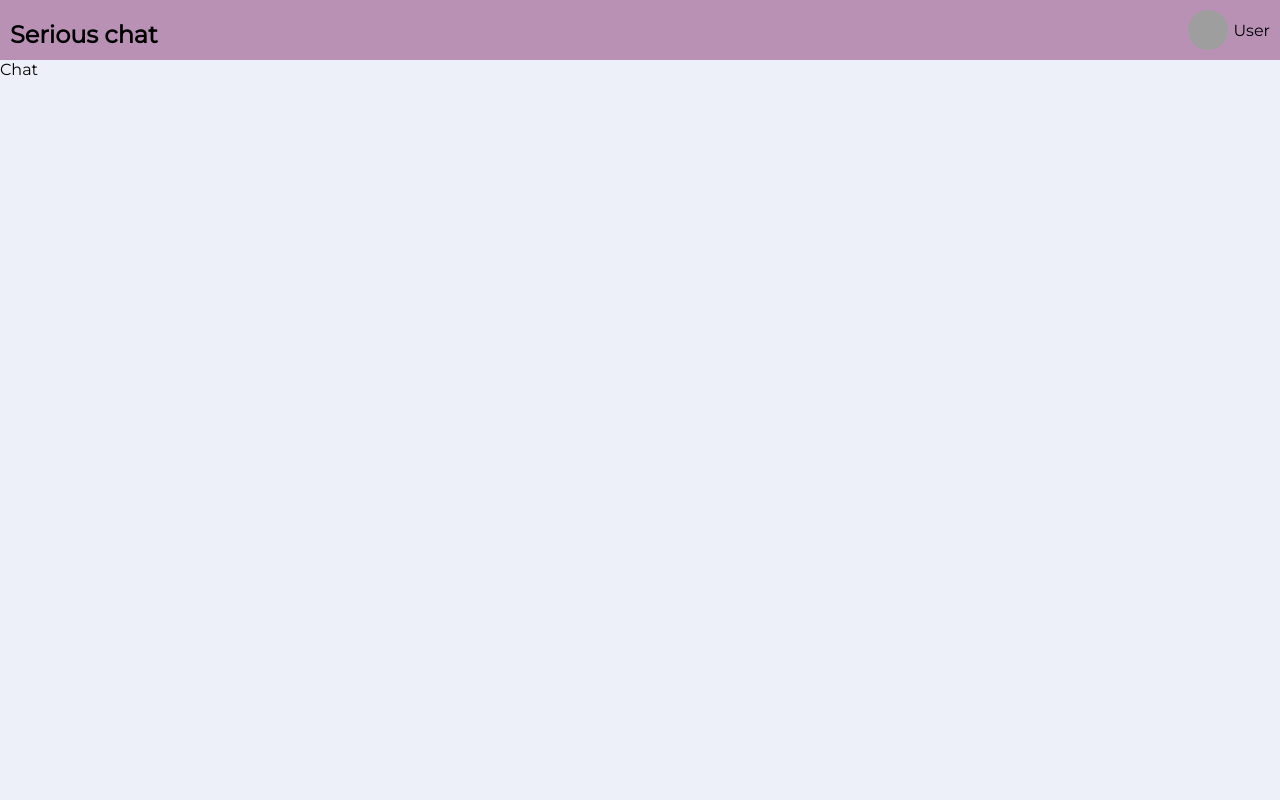
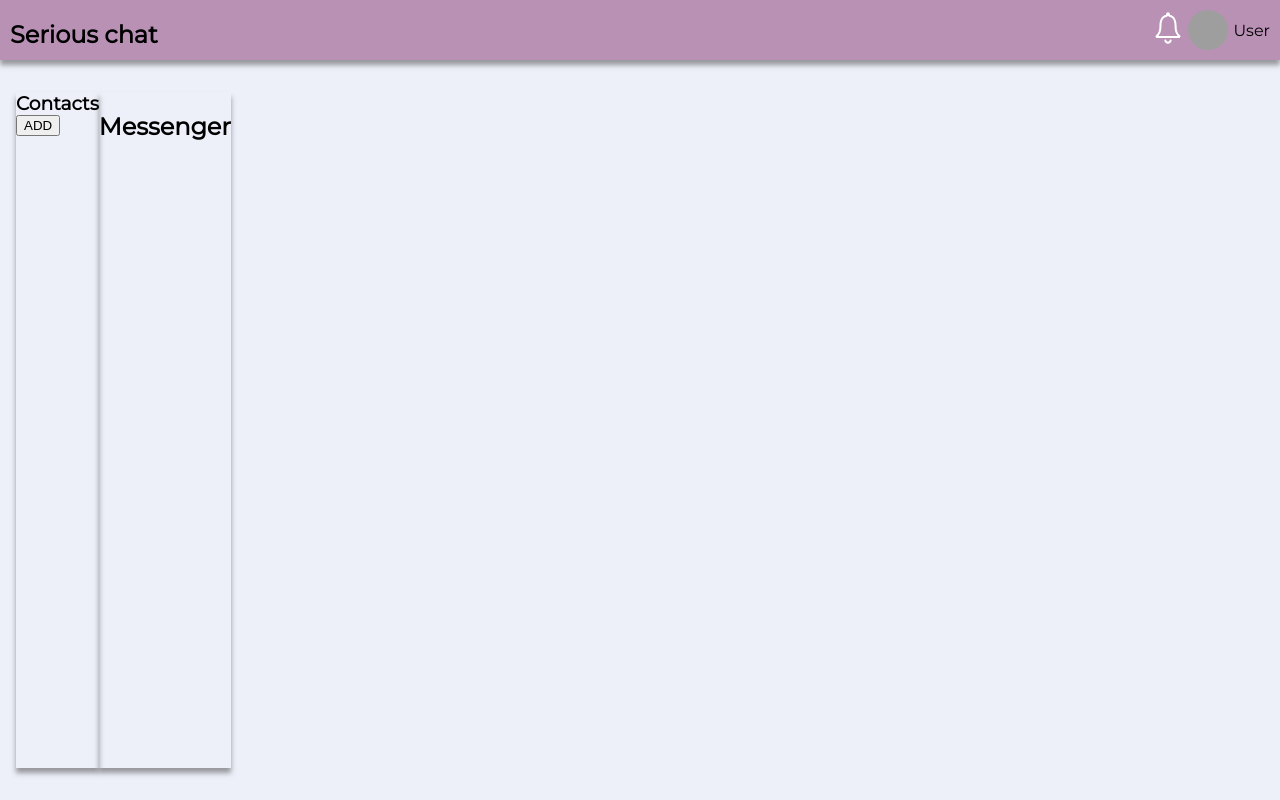
Before and after one commit to ng-anhhtuann/frontend-mini-webchat, a React (Create React App) app: page /chat in a window 1280 px wide. Built offline with nearby package versions, Linux system fonts and the light colour scheme; sample sign-in values are in the browser's storage; grey boxes are pictures that could not be loaded.

Commit message:
Creating FriendList and Messenger components, CSS for notification badge

```diff
--- a/package.json
+++ b/package.json
@@ -10,11 +10,14 @@
         "axios": "^1.4.0",
         "react": "^18.2.0",
         "react-dom": "^18.2.0",
+        "react-icons": "^4.9.0",
         "react-redux": "^8.0.5",
         "react-router-dom": "^6.10.0",
         "react-scripts": "5.0.1",
         "react-spinners": "^0.13.8",
         "react-toastify": "^9.1.3",
+        "sockjs-client": "^1.6.1",
+        "stompjs": "^2.3.3",
         "web-vitals": "^2.1.4"
     },
     "scripts": {
--- a/src/App.scss
+++ b/src/App.scss
@@ -74,6 +74,12 @@ body {
     pointer-events: none;
 }
 
+.card-shadow {
+    -webkit-box-shadow: 0px 5px 5px 0px rgba(64, 64, 64, 0.5);
+    -moz-box-shadow: 0px 5px 5px 0px rgba(64, 64, 64, 0.5);
+    box-shadow: 0px 5px 5px 0px rgba(64, 64, 64, 0.5);
+}
+
 .AppPadding {
     display: flex;
     min-height: 100vh;
--- a/src/pages/chat/Chat.js
+++ b/src/pages/chat/Chat.js
@@ -1,11 +1,16 @@
 import React from 'react';
 import '../../App.scss';
 import Navbar from './components/Navbar';
+import Messenger from './components/Messenger';
+import FriendList from './components/FriendList';
 const Chat = () => {
     return (
         <div id="chat-container">
             <Navbar />
-            Chat
+            <div id="chat-wrap">
+                <FriendList />
+                <Messenger />
+            </div>
         </div>
     );
 };
--- /dev/null
+++ b/src/pages/chat/components/FriendList.js
@@ -0,0 +1,11 @@
+const FriendList = () => {
+    return (
+        <div id="friends" className="card-shadow">
+            <div id="title">
+                <h3 className="m-0">Contacts</h3>
+                <button>ADD</button>
+            </div>
+        </div>
+    );
+};
+export default FriendList;
--- /dev/null
+++ b/src/pages/chat/components/Messenger.js
@@ -0,0 +1,8 @@
+const Messenger = () => {
+    return (
+        <div id="messenger" className="card-shadow">
+            <h2>Messenger </h2>
+        </div>
+    );
+};
+export default Messenger;
--- a/src/pages/chat/components/Navbar.js
+++ b/src/pages/chat/components/Navbar.js
@@ -1,8 +1,30 @@
+import React, { useState } from 'react';
+import { IoIosNotificationsOutline } from 'react-icons/io';
 const Navbar = () => {
+    const [notificationCount, setNotificationCount] = useState(0);
+
+    // Function to simulate receiving a new notification
+    const receiveNotification = () => {
+        setNotificationCount(notificationCount + 1);
+    };
+
     return (
         <div id="navbar" className="card-shadow">
             <h2>Serious chat </h2>
             <div id="profile-menu">
+                <div
+                    className="notification-badge"
+                    onClick={receiveNotification}
+                >
+                    <IoIosNotificationsOutline
+                        className="icon"
+                        size="40px"
+                        color="white"
+                    />
+                    {notificationCount > 0 && (
+                        <span className="badge">{notificationCount}</span>
+                    )}
+                </div>
                 <img
                     width="40"
                     height="40"
--- a/src/shared/styles/global.scss
+++ b/src/shared/styles/global.scss
@@ -227,6 +227,7 @@
         justify-content: center;
         justify-content: space-between;
         height: 60px;
+        padding: 20px;
         background-color: $bg-main;
         padding: 0 10px;
 
@@ -238,6 +239,22 @@
             position: relative;
             cursor: pointer;
 
+            .notification-badge {
+                position: relative;
+                display: inline-block;
+            }
+
+            .badge {
+                position: absolute;
+                top: -5px;
+                right: 0px;
+                background-color: red;
+                color: white;
+                border-radius: 50%;
+                padding: 4px;
+                font-size: 0.8rem;
+            }
+
             img {
                 display: flex;
                 justify-content: flex-end;
@@ -248,4 +265,16 @@
             }
         }
     }
+
+    #chat-wrap {
+        display: flex;
+        flex-direction: column;
+        flex-grow: 1;
+        overflow: auto;
+        padding: 2rem 1rem;
+
+        @media (min-width: 800px) {
+            flex-direction: row;
+        }
+    }
 }
```
Also changed, not shown: 1 other file (tests, documents, lock files or other folders).
